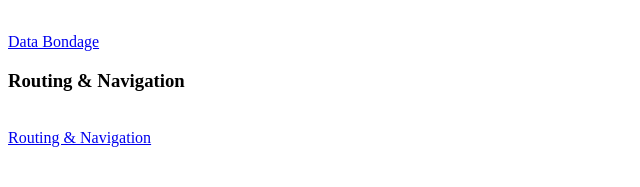
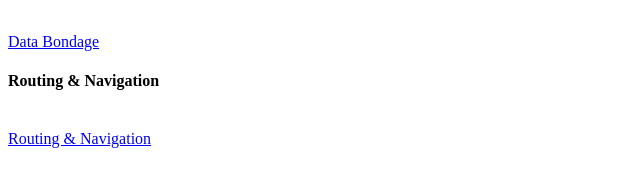
Before and after one commit to RobertShamburger/-SAPUI5_Walkthrough, a plain HTML site: page startpage.html in a window 1280 px wide. Shown: the part 467-654 px from the top of the page, 0-640 px from the left. Drawn offline with Linux system fonts and the light colour scheme.

Commit message:
startpage link adjustment

```diff
--- a/startpage.html
+++ b/startpage.html
@@ -33,7 +33,7 @@
     <a href="./data_binding/index.html">Data Bondage</a>
     </div>
     <div>
-    <h3>Routing & Navigation</h3><br />
+    <h4>Routing & Navigation</h4><br />
     <a href="./navigation/webapp/index.html">Routing & Navigation</a>
     </div>
   </body>
```
